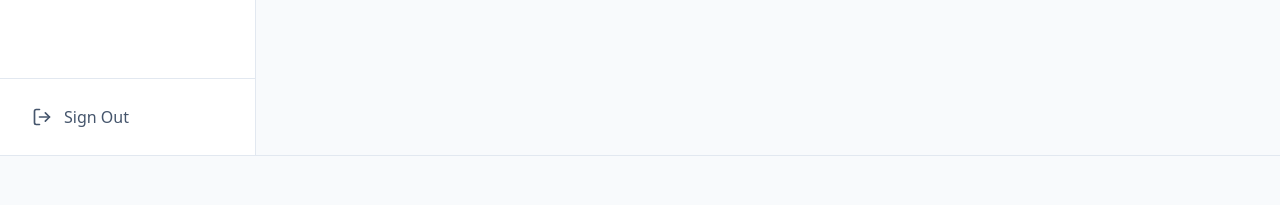
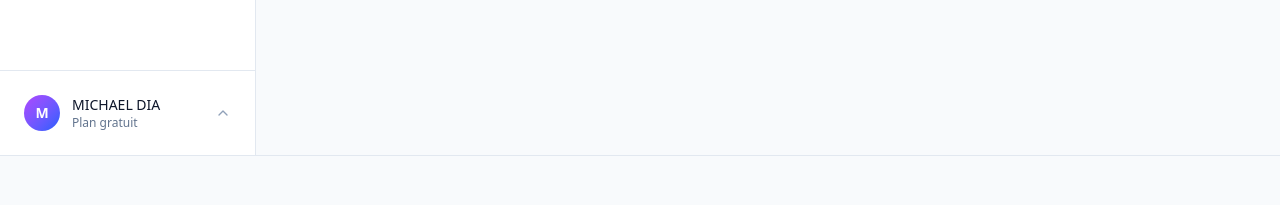
Before and after one commit to mdia12/receipt-ocr, a Next.js app: page /dashboard in a window 1280 px wide. Shown: the part 710-915 px from the top of the page. Built offline with nearby package versions, Linux system fonts and the light colour scheme; no server answers.

Commit message:
Feat: Add user profile menu to dashboard sidebar

```diff
--- a/app/dashboard/page.tsx
+++ b/app/dashboard/page.tsx
@@ -2,6 +2,7 @@
 
 import { useEffect, useState } from "react";
 import Link from "next/link";
+import { createClient } from "@/utils/supabase/client";
 import {
   FileText,
   Download,
@@ -15,7 +16,10 @@ import {
   LogOut,
   PieChart,
   Wallet,
-  Bell
+  Bell,
+  Video,
+  Sparkles,
+  ChevronUp
 } from "lucide-react";
 
 interface Receipt {
@@ -35,6 +39,22 @@ export default function DashboardPage() {
   const [loading, setLoading] = useState(true);
   const [searchTerm, setSearchTerm] = useState("");
   const [categoryFilter, setCategoryFilter] = useState("ALL");
+  const [user, setUser] = useState<any>(null);
+  const [isMenuOpen, setIsMenuOpen] = useState(false);
+  const supabase = createClient();
+
+  useEffect(() => {
+    const getUser = async () => {
+      const { data: { user } } = await supabase.auth.getUser();
+      setUser(user);
+    };
+    getUser();
+  }, []);
+
+  const handleSignOut = async () => {
+    await supabase.auth.signOut();
+    window.location.href = "/login";
+  };
 
   useEffect(() => {
     const fetchReceipts = async () => {
@@ -125,11 +145,62 @@ export default function DashboardPage() {
           </a>
         </nav>
 
-        <div className="p-4 border-t border-slate-200">
-          <a href="#" className="flex items-center gap-3 px-4 py-2.5 text-slate-600 hover:text-red-600 hover:bg-red-50 rounded-lg transition-colors">
-            <LogOut className="w-5 h-5" />
-            Sign Out
-          </a>
+        <div className="p-4 border-t border-slate-200 relative">
+          {isMenuOpen && (
+            <div className="absolute bottom-full left-4 right-4 mb-2 bg-white rounded-xl shadow-xl border border-slate-200 overflow-hidden z-50">
+              <div className="p-4 border-b border-slate-100">
+                <div className="flex items-center gap-3">
+                  <div className="w-10 h-10 rounded-full bg-purple-100 flex items-center justify-center text-purple-600 font-bold">
+                    {user?.email?.[0].toUpperCase() || "U"}
+                  </div>
+                  <div className="overflow-hidden">
+                    <p className="font-bold text-slate-900 truncate text-sm">{user?.user_metadata?.full_name || "Utilisateur"}</p>
+                    <p className="text-xs text-slate-500 truncate">{user?.email}</p>
+                  </div>
+                </div>
+              </div>
+              <div className="py-2">
+                <button className="w-full flex items-center gap-3 px-4 py-2 text-sm text-slate-600 hover:bg-slate-50 transition-colors">
+                  <Video className="w-4 h-4" />
+                  Tutoriels de démarrage
+                </button>
+                <button className="w-full flex items-center gap-3 px-4 py-2 text-sm text-slate-600 hover:bg-slate-50 transition-colors">
+                  <Sparkles className="w-4 h-4 text-purple-500" />
+                  Réglages IA
+                  <span className="w-2 h-2 rounded-full bg-purple-500 ml-auto"></span>
+                </button>
+                <button className="w-full flex items-center gap-3 px-4 py-2 text-sm text-slate-600 hover:bg-slate-50 transition-colors bg-purple-50 text-purple-700">
+                  <CreditCard className="w-4 h-4" />
+                  Voir les plans
+                </button>
+                <button className="w-full flex items-center gap-3 px-4 py-2 text-sm text-slate-600 hover:bg-slate-50 transition-colors">
+                  <Settings className="w-4 h-4" />
+                  Paramètres du compte
+                </button>
+                <div className="h-px bg-slate-100 my-1"></div>
+                <button onClick={handleSignOut} className="w-full flex items-center gap-3 px-4 py-2 text-sm text-red-600 hover:bg-red-50 transition-colors">
+                  <LogOut className="w-4 h-4" />
+                  Se déconnecter
+                </button>
+              </div>
+            </div>
+          )}
+
+          <button
+            onClick={() => setIsMenuOpen(!isMenuOpen)}
+            className="flex items-center gap-3 w-full p-2 hover:bg-slate-50 rounded-lg transition-colors text-left"
+          >
+            <div className="w-9 h-9 rounded-full bg-gradient-to-br from-purple-500 to-blue-600 flex items-center justify-center text-white font-bold text-sm">
+              {user?.email?.[0].toUpperCase() || "M"}
+            </div>
+            <div className="flex-1 overflow-hidden">
+              <p className="text-sm font-medium text-slate-900 truncate">
+                {user?.user_metadata?.full_name || "MICHAEL DIA"}
+              </p>
+              <p className="text-xs text-slate-500">Plan gratuit</p>
+            </div>
+            <ChevronUp className="w-4 h-4 text-slate-400" />
+          </button>
         </div>
       </aside>
 
```
